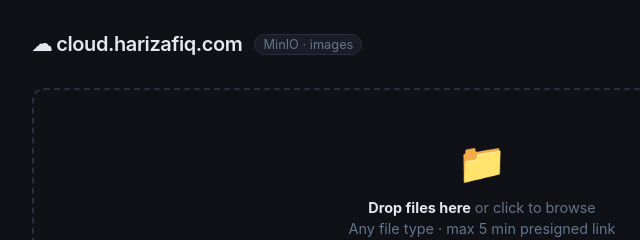
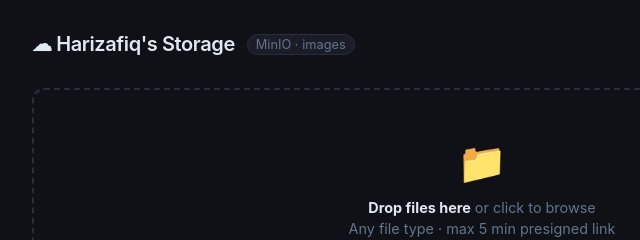
Before and after one commit to afiqezio/storage-harizafiq, a website: page public/index.html in a window 1280 px wide. Shown: the top 240 px of the page, 158-798 px from the left. Drawn offline with Linux system fonts and the light colour scheme; no server answers.

Commit message:
feat: renaming page

```diff
--- a/public/index.html
+++ b/public/index.html
@@ -3,7 +3,7 @@
 <head>
   <meta charset="UTF-8" />
   <meta name="viewport" content="width=device-width, initial-scale=1.0" />
-  <title>cloud.harizafiq.com</title>
+  <title>Harizafiq's Storage</title>
   <style>
     *, *::before, *::after { box-sizing: border-box; margin: 0; padding: 0; }
 
@@ -255,7 +255,7 @@
 <body>
 
 <header>
-  <h1>☁ cloud.harizafiq.com</h1>
+  <h1>☁ Harizafiq's Storage</h1>
   <span>MinIO · images</span>
 </header>
 
```
